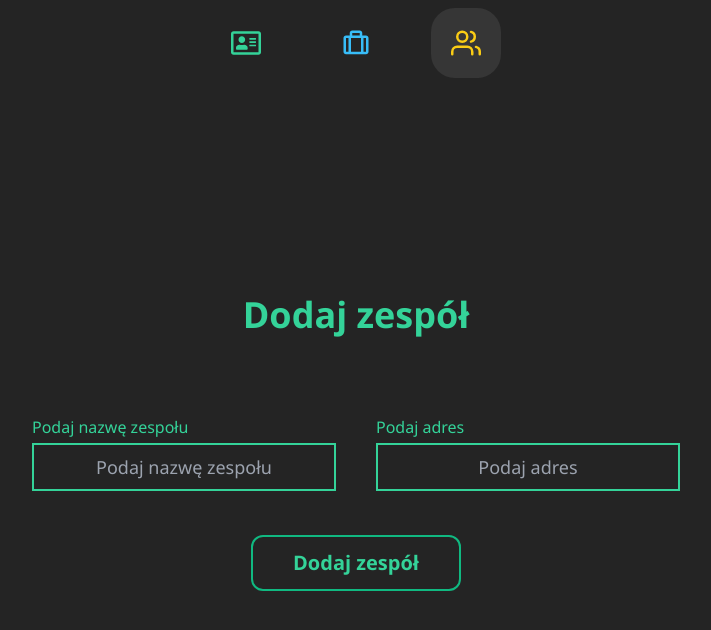
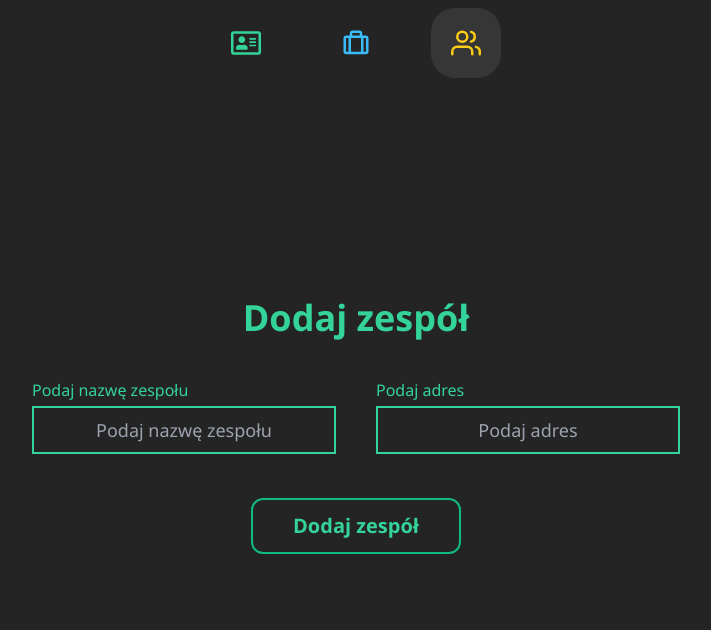
Before and after one commit to macias34/workers, a Next.js app: page /teams/add in a window 1280 px wide. Shown: the top 630 px of the page, without its empty margins (284-995 px from the left). Built offline with nearby package versions, Linux system fonts and the light colour scheme; no server answers; the database is empty.

Commit message:
Added basic rwd

```diff
--- a/pages/workers/index.js
+++ b/pages/workers/index.js
@@ -51,12 +51,14 @@ const Workers = () => {
             onInput={(e) => handleInput(e, setSearchInput)}
             label="Wyszukaj pracownika"
           />
+          <div className=" scale-75 xl:scale-100 transform flex items-center justify-center">
             <Table
               columns={columns}
               data={workers}
               searchValue={searchInput}
               keysToFilter={keysToFilter}
             />
+          </div>
         </>
       );
     }
--- a/src/components/FormikWrapper/FormikWrapper.jsx
+++ b/src/components/FormikWrapper/FormikWrapper.jsx
@@ -9,8 +9,8 @@ const FormikWrapper = ({
   label,
 }) => {
   return (
-    <div className="h-full flex flex-col items-center justify-center">
-      <h1 className="text-4xl mb-20 font-semibold text-emerald-400">{label}</h1>
+    <div className="flex xl:h-[75vh] flex-col items-center justify-center">
+      <h1 className="text-4xl mb-10 font-semibold text-emerald-400">{label}</h1>
       <Formik
         initialValues={initialValues}
         onSubmit={(values) => submitForm(values)}
--- a/src/components/Layout/Layout.jsx
+++ b/src/components/Layout/Layout.jsx
@@ -77,10 +77,10 @@ const Layout = ({ children }) => {
   switch (fetchStatus) {
     case "fulfilled":
       return (
-        <div className="h-screen w-screen flex flex-col items-center relative">
+        <div className="flex flex-col  items-center relative">
           <Notification />
           <Navbar active={activeLocation} />
-          <div className="h-full w-full gap-10 flex flex-col items-center">
+          <div className="py-10  gap-10 flex flex-col items-center">
             {children}
           </div>
         </div>
--- a/src/components/Table/Row/Row.jsx
+++ b/src/components/Table/Row/Row.jsx
@@ -9,7 +9,7 @@ const Row = ({ row }) => {
       {row.cells.map((cell) => {
         return (
           <td
-            className="text-center px-6 py-6 md:px-4 "
+            className="text-center xl:px-6 py-6 px-0 md:px-4 "
             {...cell.getCellProps()}
           >
             {cell.render("Cell")}
--- a/src/components/Table/Table.jsx
+++ b/src/components/Table/Table.jsx
@@ -13,7 +13,7 @@ const Table = ({ columns, data, searchValue, keysToFilter }) => {
   return (
     <table
       {...getTableProps()}
-      className="w-2/3 text-sm text-left text-gray-500 dark:text-gray-400"
+      className="w-[80vw] text-sm text-left text-gray-500 dark:text-gray-400"
     >
       <Header headerGroups={headerGroups} />
       <tbody {...getTableBodyProps()}>
--- a/styles/globals.css
+++ b/styles/globals.css
@@ -5,8 +5,6 @@
   align-items: center;
   justify-content: space-around;
 
-  height: 100vh;
-  width: 100vw;
   color: white;
   background-color: #242424;
 
```
Lines whose indentation alone changed are shown as unchanged.
